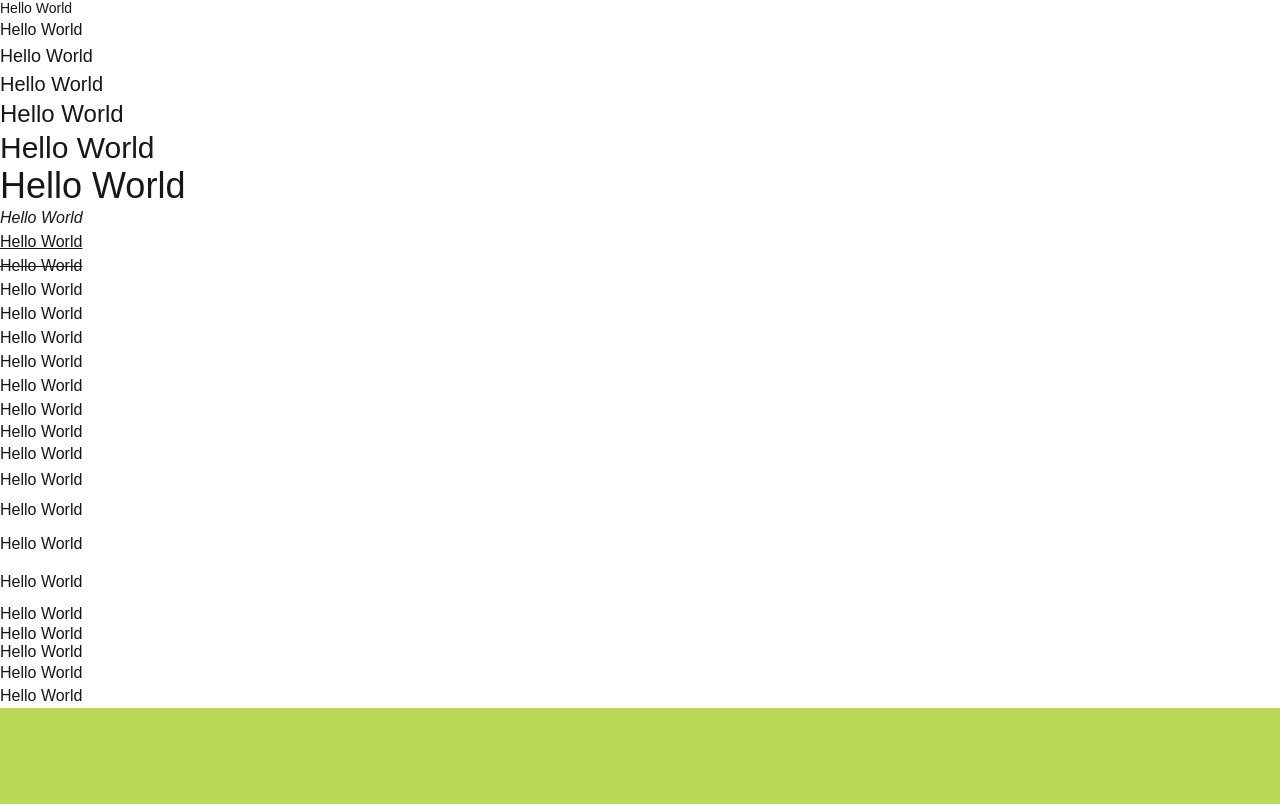
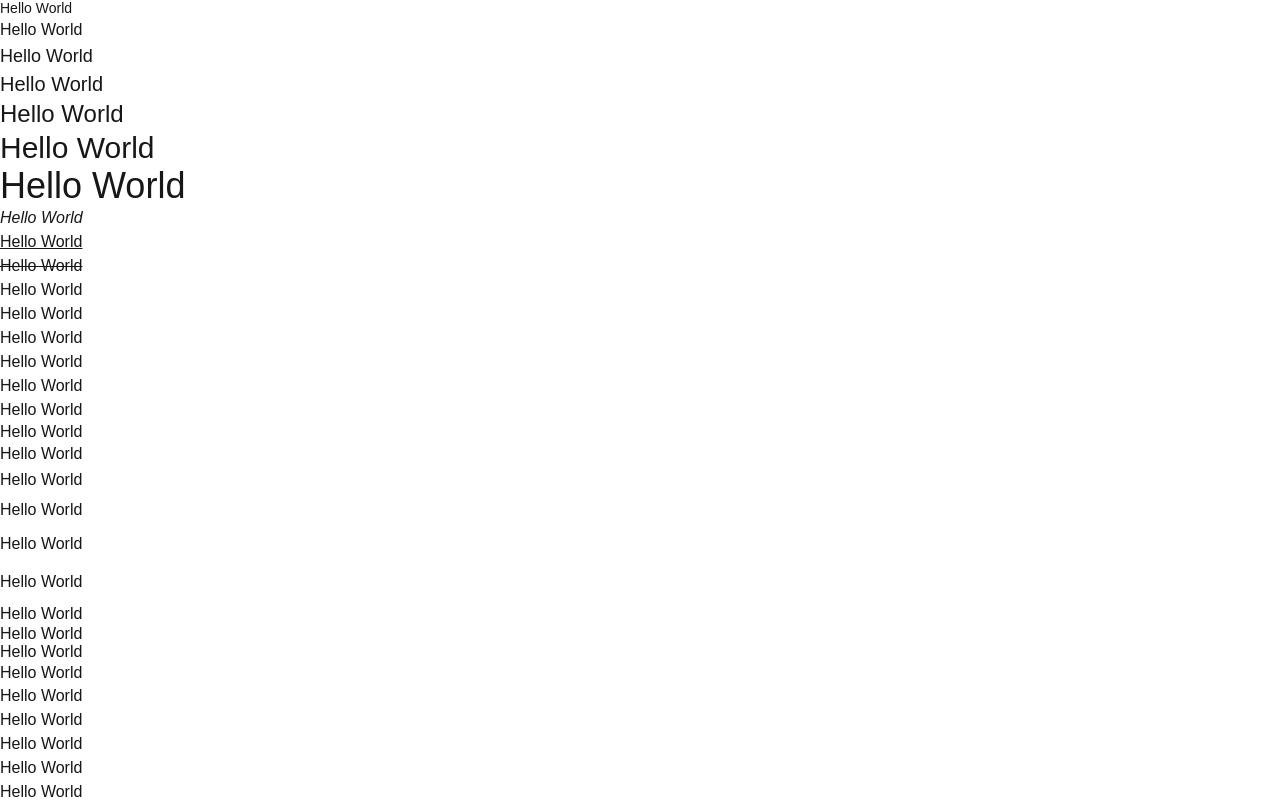
Before and after one commit to vietle290/tailwindcss, a Next.js app: page / in a window 1280 px wide. Shown: the part 262-1066 px from the top of the page. Before the commit the page ends 970 px from the top, so only its background shows below. Built offline with nearby package versions, Linux system fonts and the light colour scheme.

Commit message:
Tailwindcss Text Transform

```diff
--- a/app/page.tsx
+++ b/app/page.tsx
@@ -63,6 +63,13 @@ export default function Home() {
         <p className="leading-snug">Hello World</p>
         <p className="leading-normal">Hello World</p>
       </div>
+      {/* Tailwind Typography Text Transform */}
+      <div>
+        <p className="text-uppercase">Hello World</p>
+        <p className="text-lowercase">Hello World</p>
+        <p className="text-capitalize">Hello World</p>
+        <p className="text-normal-case">Hello World</p>
+      </div>
     </div>
   );
 }
```
